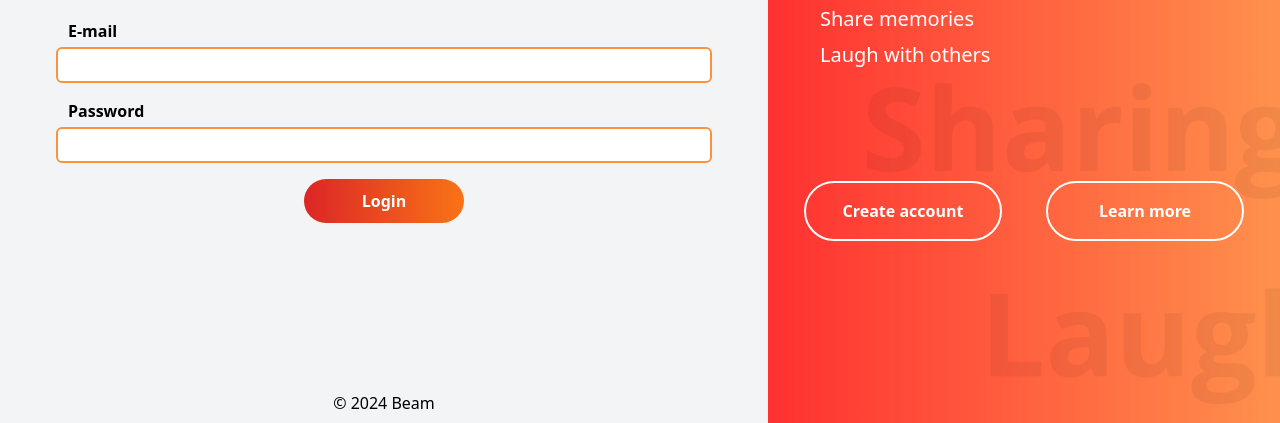
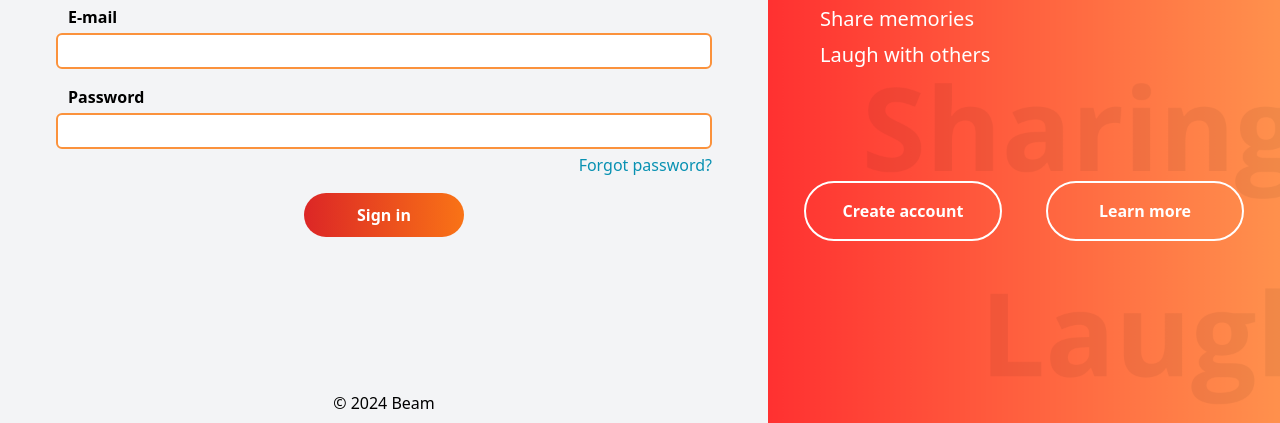
Before and after one commit to Andy19955/Beam, a website: page index.html in a window 1280 px wide. Shown: the part 377-800 px from the top of the page. Drawn offline with Linux system fonts and the light colour scheme.

Commit message:
Change log in to sign in and add forgot password link

```diff
--- a/index.html
+++ b/index.html
@@ -3,7 +3,7 @@
   <head>
     <meta charset="UTF-8" />
     <meta name="viewport" content="width=device-width, initial-scale=1.0" />
-    <title>Log in - Beam</title>
+    <title>Sign in - Beam</title>
     <meta name="description" content="Log in to your user at the Beam." />
     <link rel="stylesheet" href="./css/style.css" />
     <link rel="shortcut icon" href="./images/favicon.ico" type="image/x-icon" />
@@ -22,10 +22,11 @@
           <div class="flex flex-col gap-1">
             <label for="password" class="pl-3 font-bold">Password</label>
             <input type="password" id="password" class="px-3 py-1 border-2 border-solid border-orange-400 focus:outline-none rounded-md" minlength="8" autocomplete="current-password" required />
+            <a href="#" class="text-cyan-600 hover:underline text-right">Forgot password?</a>
           </div>
           <div class="mx-auto">
             <button type="submit" class="w-40 text-white font-bold p-2.5 rounded-full bg-gradient-to-r from-red-600 to-orange-500 transition duration-100 hover:from-red-700 hover:to-orange-600">
-              Login
+              Sign in
             </button>
           </div>
         </form>
```
Also changed, not shown: css/style.css.
